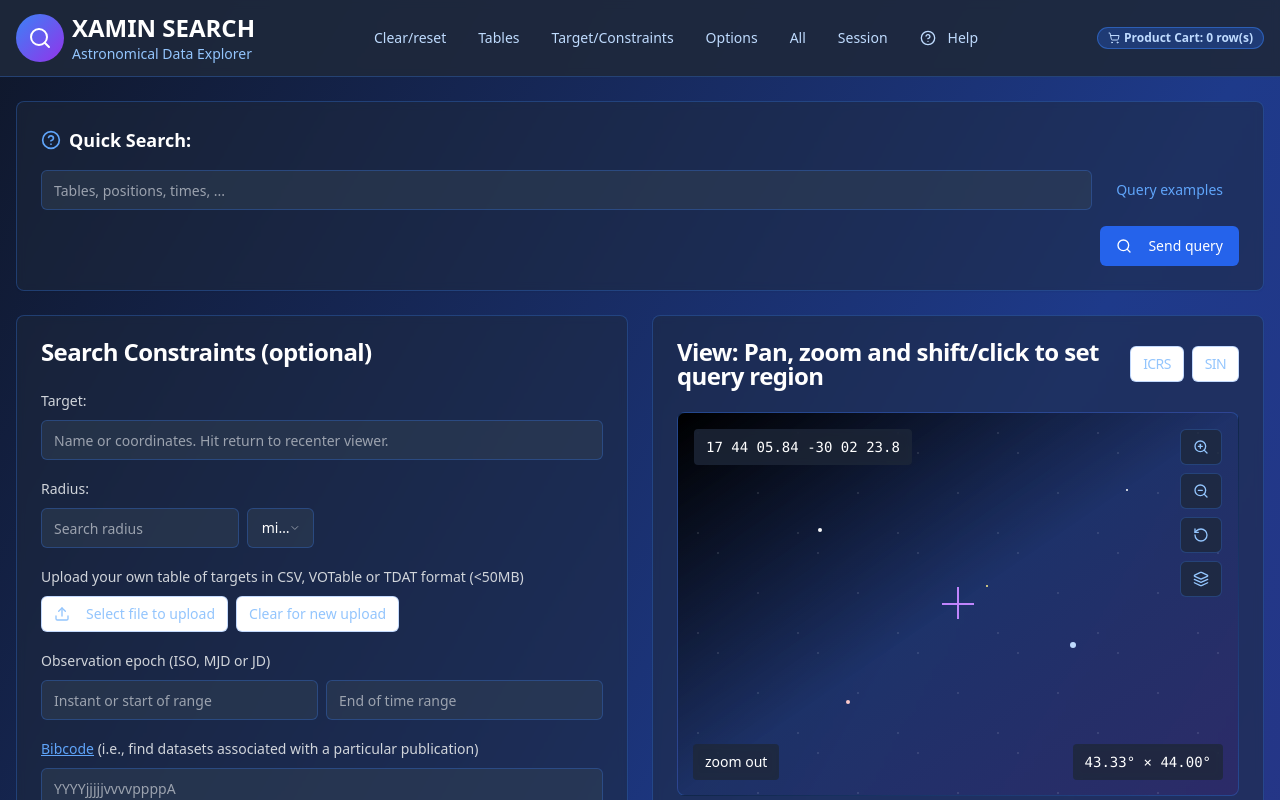
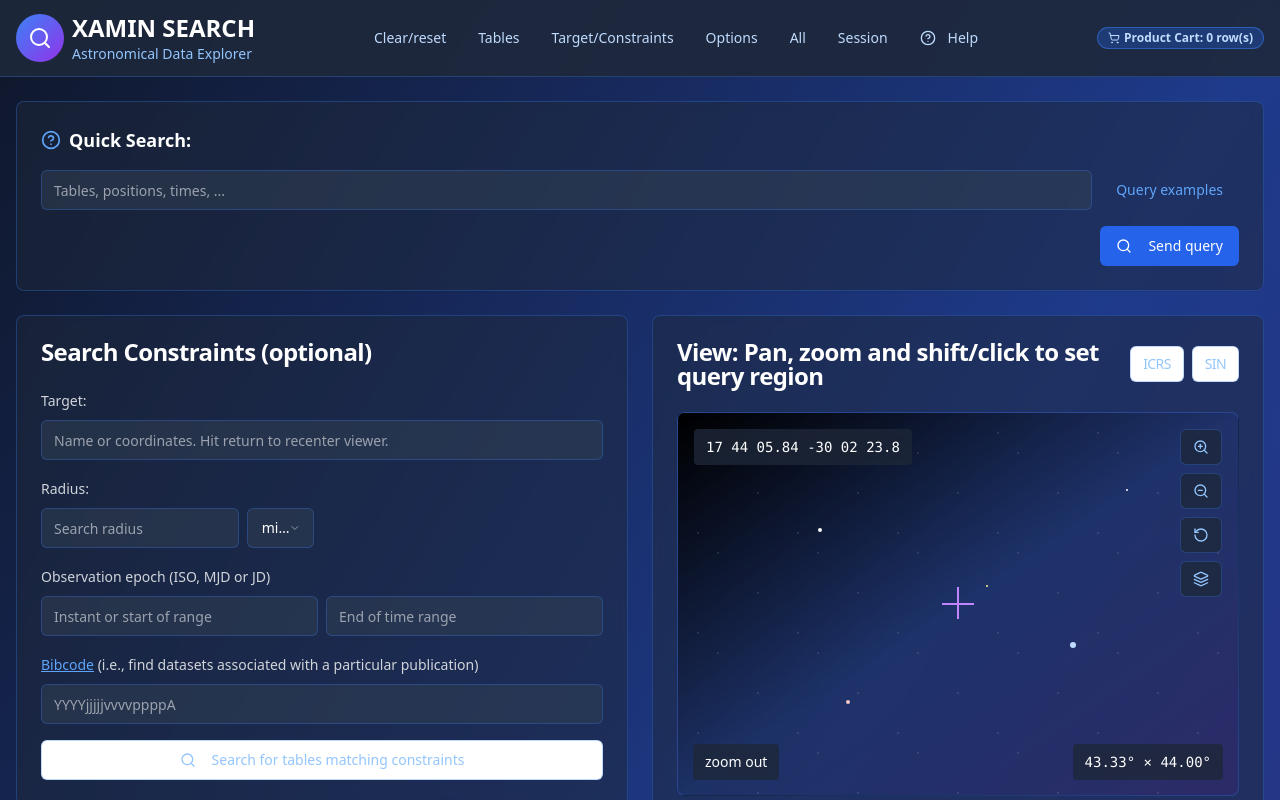
Before and after one commit to Tanay-cmd/SCIENCE-ARCHIVE-PRL, a React (Vite) app: page / in a window 1280 px wide. Shown: the top 800 px of the page. Built offline with nearby package versions, Linux system fonts and the light colour scheme.

Commit message:
Remove file upload section
Removes the file upload section from the search constraints component, including the "Select file to upload" and "Clear for new upload" buttons.

```diff
--- a/src/components/SearchConstraints.tsx
+++ b/src/components/SearchConstraints.tsx
@@ -5,7 +5,7 @@ import { Input } from "@/components/ui/input";
 import { Button } from "@/components/ui/button";
 import { Select, SelectContent, SelectItem, SelectTrigger, SelectValue } from "@/components/ui/select";
 import { Label } from "@/components/ui/label";
-import { Upload, Search } from "lucide-react";
+import { Search } from "lucide-react";
 
 export const SearchConstraints = () => {
   const [target, setTarget] = useState("");
@@ -55,19 +55,6 @@ export const SearchConstraints = () => {
         </div>
 
         <div className="space-y-2">
-          <Label className="text-gray-300">Upload your own table of targets in CSV, VOTable or TDAT format (&lt;50MB)</Label>
-          <div className="flex space-x-2">
-            <Button variant="outline" size="sm" className="border-blue-500/30 text-blue-300 hover:bg-blue-600/30">
-              <Upload className="w-4 h-4 mr-2" />
-              Select file to upload
-            </Button>
-            <Button variant="outline" size="sm" className="border-blue-500/30 text-blue-300 hover:bg-blue-600/30">
-              Clear for new upload
-            </Button>
-          </div>
-        </div>
-
-        <div className="space-y-2">
           <Label className="text-gray-300">Observation epoch (ISO, MJD or JD)</Label>
           <div className="grid grid-cols-2 gap-2">
             <Input
```
